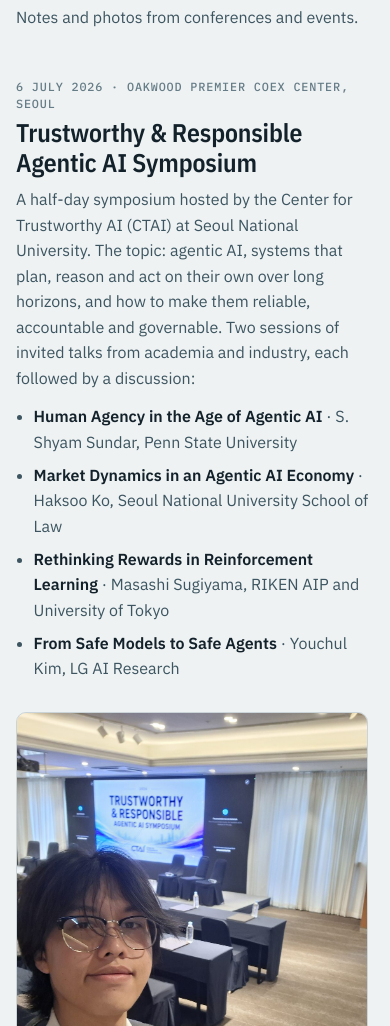
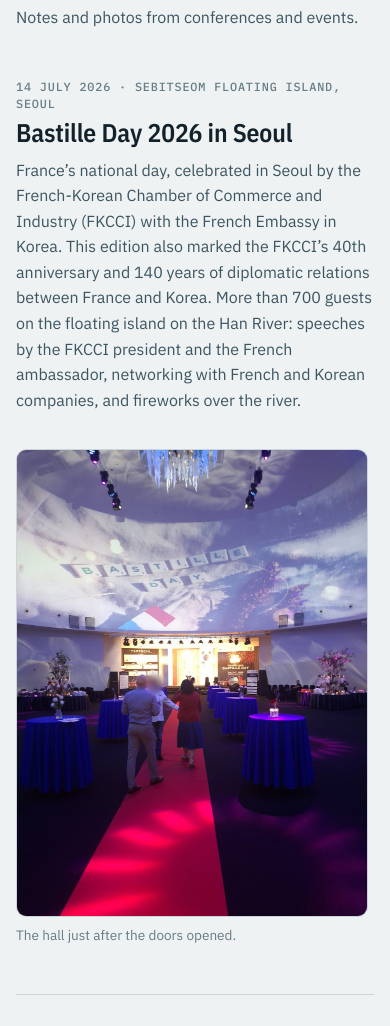
Before and after one commit to glanoux-research/glanoux-research.github.io, a plain HTML site: page blog/index.html in a window 390 px wide. Shown: the part 194-1220 px from the top of the page. Drawn offline with nearby package versions, Linux system fonts and the light colour scheme.

Commit message:
Add Bastille Day 2026 and French Embassy visit posts to the blog
Bastille Day: the FKCCI celebration with the French Embassy on 14 July
2026 at Sebitseom Floating Island (facts from the FKCCI's own event
report), with one photo of the hall; the one visible face is blurred.
Embassy visit: the lab's official visit on 30 June 2026 on France-Korea
university cooperation and student mobility, with the widest group
photo. Photos are re-encoded without metadata (the originals carried
GPS coordinates). Posts are listed newest first; landscape photos span
the full width.

Co-Authored-By: Claude Opus 5.5 <noreply@anthropic.com>

```diff
--- a/blog/index.html
+++ b/blog/index.html
@@ -3,7 +3,7 @@
 <head>
   <meta charset="utf-8">
   <meta name="viewport" content="width=device-width, initial-scale=1">
-  <meta name="description" content="Notes and photos from conferences and events, starting with the Trustworthy &amp; Responsible Agentic AI Symposium at Seoul National University's Center for Trustworthy AI.">
+  <meta name="description" content="Notes and photos from events in Seoul: Bastille Day 2026 with the FKCCI, the Trustworthy &amp; Responsible Agentic AI Symposium, and a visit to the French Embassy in Korea.">
   <meta name="theme-color" content="#eef2f3" media="(prefers-color-scheme: light)">
   <meta name="theme-color" content="#0b151b" media="(prefers-color-scheme: dark)">
   <title>Gabriel Lanoux · Blog</title>
@@ -38,6 +38,18 @@
         <p data-i18n="blogIntro">Notes and photos from conferences and events.</p>
       </div>
 
+      <article class="post" id="bastille-day-2026" aria-labelledby="bd-title">
+        <div class="post-body">
+          <p class="meta"><time datetime="2026-07-14" data-i18n="bdDate">14 July 2026</time> · <span data-i18n="bdPlace">Sebitseom Floating Island, Seoul</span></p>
+          <h2 id="bd-title" data-i18n="bdTitle">Bastille Day 2026 in Seoul</h2>
+          <p data-i18n="bdText">France’s national day, celebrated in Seoul by the French-Korean Chamber of Commerce and Industry (FKCCI) with the French Embassy in Korea. This edition also marked the FKCCI’s 40th anniversary and 140 years of diplomatic relations between France and Korea. More than 700 guests on the floating island on the Han River: speeches by the FKCCI president and the French ambassador, networking with French and Korean companies, and fireworks over the river.</p>
+        </div>
+        <figure class="post-photo">
+          <img src="/assets/photos/bastille-day-2026.jpg" alt="The event hall with high tables, a red carpet and BASTILLE DAY projected on the dome" data-i18n-alt="bdAlt" width="1100" height="1467" loading="lazy">
+          <figcaption data-i18n="bdCap">The hall just after the doors opened.</figcaption>
+        </figure>
+      </article>
+
       <article class="post" id="agentic-ai-symposium-2026" aria-labelledby="sym-title">
         <div class="post-body">
           <p class="meta"><time datetime="2026-07-06" data-i18n="symDate">6 July 2026</time> · <span data-i18n="symPlace">Oakwood Premier Coex Center, Seoul</span></p>
@@ -55,6 +67,18 @@
           <figcaption data-i18n="symCap">In the Oak &amp; Premier Room before the first session.</figcaption>
         </figure>
       </article>
+
+      <article class="post post-wide" id="french-embassy-visit-2026" aria-labelledby="emb-title">
+        <div class="post-body">
+          <p class="meta"><time datetime="2026-06-30" data-i18n="embDate">30 June 2026</time> · <span data-i18n="embPlace">French Embassy in Korea, Seoul</span></p>
+          <h2 id="emb-title" data-i18n="embTitle">Visit to the French Embassy in Korea</h2>
+          <p data-i18n="embText">An official visit with my lab to the French Embassy in Seoul, to discuss university cooperation between France and Korea and the challenges it raises. As students who made the move between the two countries, we shared our own experience of student mobility between France and Korea.</p>
+        </div>
+        <figure class="post-photo">
+          <img src="/assets/photos/french-embassy-visit-2026.jpg" alt="Group photo of the visiting students and staff on the terrace of the French Embassy in Seoul, under its curved concrete roof" data-i18n-alt="embAlt" width="1400" height="1050" loading="lazy">
+          <figcaption data-i18n="embCap">The group on the embassy terrace.</figcaption>
+        </figure>
+      </article>
     </section>
   </main>
   <footer class="site-footer">
--- a/site.js
+++ b/site.js
@@ -11,6 +11,12 @@ const translations = {
     navProjects: 'Projets', navAbout: 'Parcours', navBlog: 'Blog', navContact: 'Contact',
     portraitAlt: 'Portrait de Gabriel Lanoux',
     blogTitle: 'Blog', blogIntro: 'Notes et photos de conférences et d’événements.',
+    bdDate: '14 juillet 2026', bdPlace: 'Sebitseom Floating Island, Séoul', bdTitle: 'Bastille Day 2026 à Séoul',
+    bdText: 'La fête nationale française, célébrée à Séoul par la Chambre de commerce et d’industrie franco-coréenne (FKCCI) avec l’Ambassade de France en Corée. Cette édition marquait aussi les 40 ans de la FKCCI et les 140 ans des relations diplomatiques entre la France et la Corée. Plus de 700 invités sur l’île flottante du fleuve Han : discours du président de la FKCCI et de l’ambassadeur de France, rencontres avec des entreprises françaises et coréennes, et feu d’artifice au-dessus du fleuve.',
+    bdAlt: 'La salle de l’événement avec des mange-debout, un tapis rouge et BASTILLE DAY projeté sur le dôme', bdCap: 'La salle juste après l’ouverture des portes.',
+    embDate: '30 juin 2026', embPlace: 'Ambassade de France en Corée, Séoul', embTitle: 'Visite à l’Ambassade de France en Corée',
+    embText: 'Une visite officielle avec mon laboratoire à l’Ambassade de France à Séoul, pour échanger sur la coopération universitaire franco-coréenne et les défis qu’elle pose. En tant qu’étudiants passés d’un pays à l’autre, nous avons apporté notre retour d’expérience sur la mobilité étudiante entre la France et la Corée.',
+    embAlt: 'Photo de groupe des étudiants et du personnel sur la terrasse de l’Ambassade de France à Séoul, sous son toit courbe en béton', embCap: 'Le groupe sur la terrasse de l’ambassade.',
     symDate: '6 juillet 2026', symPlace: 'Oakwood Premier Coex Center, Séoul',
     symText: 'Un symposium d’une demi-journée organisé par le Center for Trustworthy AI (CTAI) de Seoul National University. Le sujet : l’IA agentique, des systèmes qui planifient, raisonnent et agissent seuls sur de longues durées, et la façon de les rendre fiables, responsables et gouvernables. Deux sessions de conférences invitées, du monde académique et de l’industrie, chacune suivie d’une discussion :',
     symAlt: 'Gabriel dans la salle du symposium, devant l’écran du Trustworthy & Responsible Agentic AI Symposium', symCap: 'Dans la salle Oak & Premier avant la première session.',
@@ -89,6 +95,12 @@ const translations = {
     navProjects: 'Projects', navAbout: 'About', navBlog: 'Blog', navContact: 'Contact',
     portraitAlt: 'Portrait of Gabriel Lanoux',
     blogTitle: 'Blog', blogIntro: 'Notes and photos from conferences and events.',
+    bdDate: '14 July 2026', bdPlace: 'Sebitseom Floating Island, Seoul', bdTitle: 'Bastille Day 2026 in Seoul',
+    bdText: 'France’s national day, celebrated in Seoul by the French-Korean Chamber of Commerce and Industry (FKCCI) with the French Embassy in Korea. This edition also marked the FKCCI’s 40th anniversary and 140 years of diplomatic relations between France and Korea. More than 700 guests on the floating island on the Han River: speeches by the FKCCI president and the French ambassador, networking with French and Korean companies, and fireworks over the river.',
+    bdAlt: 'The event hall with high tables, a red carpet and BASTILLE DAY projected on the dome', bdCap: 'The hall just after the doors opened.',
+    embDate: '30 June 2026', embPlace: 'French Embassy in Korea, Seoul', embTitle: 'Visit to the French Embassy in Korea',
+    embText: 'An official visit with my lab to the French Embassy in Seoul, to discuss university cooperation between France and Korea and the challenges it raises. As students who made the move between the two countries, we shared our own experience of student mobility between France and Korea.',
+    embAlt: 'Group photo of the visiting students and staff on the terrace of the French Embassy in Seoul, under its curved concrete roof', embCap: 'The group on the embassy terrace.',
     symDate: '6 July 2026', symPlace: 'Oakwood Premier Coex Center, Seoul',
     symText: 'A half-day symposium hosted by the Center for Trustworthy AI (CTAI) at Seoul National University. The topic: agentic AI, systems that plan, reason and act on their own over long horizons, and how to make them reliable, accountable and governable. Two sessions of invited talks from academia and industry, each followed by a discussion:',
     symAlt: 'Gabriel in the symposium room, in front of the Trustworthy & Responsible Agentic AI Symposium screen', symCap: 'In the Oak & Premier Room before the first session.',
--- a/styles.css
+++ b/styles.css
@@ -105,6 +105,10 @@ main > section:first-child { border-top: 0; }
 .talks { margin: .4rem 0 0; padding-left: 1.1rem; color: var(--pf-ink-2); }
 .talks li { margin-bottom: .45rem; }
 .talks strong { color: var(--pf-ink); font-weight: 600; }
+.post + .post { margin-top: 3rem; padding-top: 3rem; border-top: 1px solid var(--pf-line); }
+.post-wide { grid-template-columns: minmax(0, 1fr); gap: 1.4rem; }
+.post-wide .post-body { max-width: 46rem; }
+.post-wide .post-photo { max-width: 56rem; }
 .post-photo { margin: 0; }
 .post-photo img { width: 100%; border-radius: var(--pf-radius); border: 1px solid var(--pf-line); background: var(--pf-surface-2); }
 .post-photo figcaption { font-size: .85rem; color: var(--pf-muted); margin-top: .45rem; }
@@ -163,7 +167,7 @@ nav > a[aria-current="page"] { color: var(--pf-accent); }
   .hero-side { grid-template-columns: 1fr; }
   .portrait { max-width: 12rem; }
   .post { grid-template-columns: 1fr; gap: 1.4rem; }
-  .post-photo { max-width: 22rem; }
+  .post:not(.post-wide) .post-photo { max-width: 22rem; }
 }
 @media (prefers-reduced-motion: reduce) {
   .project, .thumb img { transition: none; }
```
Also changed, not shown: assets/photos/bastille-day-2026.jpg (added), assets/photos/french-embassy-visit-2026.jpg (added).
